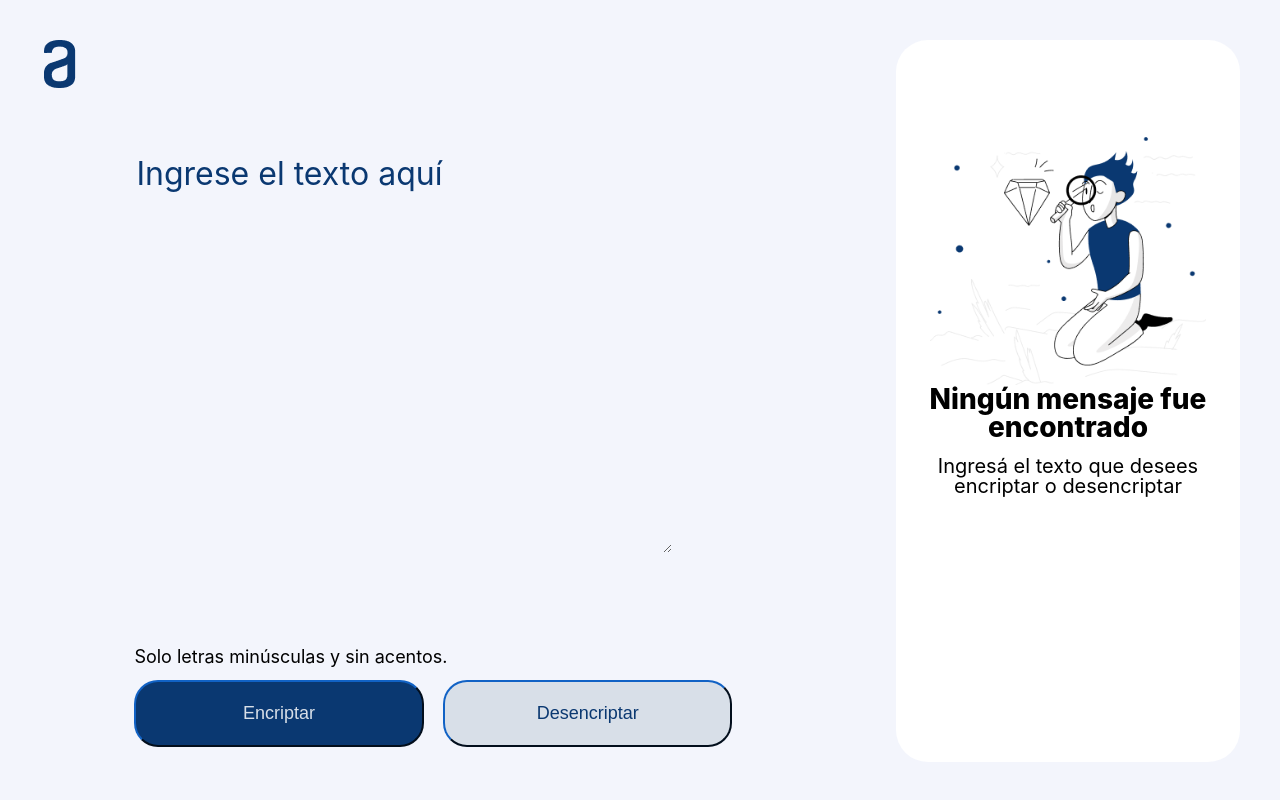
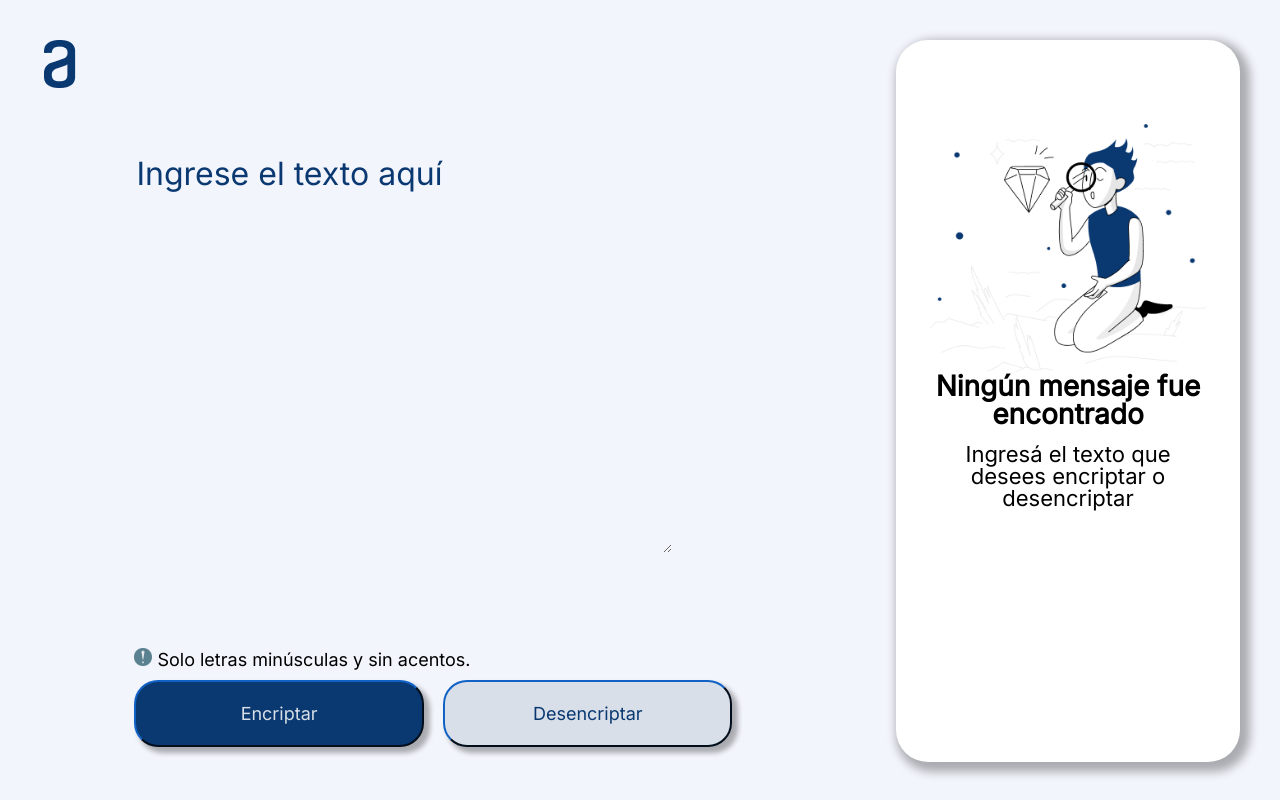
Before and after one commit to cuarty/challenge-Alura, a plain HTML site: page index.html in a window 1280 px wide. Drawn offline with Linux system fonts and the light colour scheme.

Commit message:
cuarta edicion

```diff
--- a/index.html
+++ b/index.html
@@ -18,7 +18,7 @@
                     <textarea id="texto" cols="40" rows="13" placeholder="Ingrese el texto aquí"></textarea>
                 </li>
                 <li id = "fila3-col1" class="subfila">
-                    <p>Solo letras minúsculas y sin acentos.</p>
+                    <p><img style="height: 18px;" src="logotipo-atencion.png" alt="">    Solo letras minúsculas y sin acentos.</p>
                 </li>
                 <li id = "fila4-col1" class="subfila">
                     <div class = "div2">
--- a/style.css
+++ b/style.css
@@ -1,3 +1,7 @@
+@import url('https://fonts.googleapis.com/css2?family=Inter&display=swap');
+
+
+
 body{
     background-color: #F3F5FC;
 }
@@ -21,7 +25,7 @@ li textarea{
     height: 80%;
     border: none;
     outline: none;
-    font-family: inter;
+    font-family: 'Inter', sans-serif;
     font-size: 32px;
     color:#0A3871;
     background-color: #F3F5FC;
@@ -48,7 +52,7 @@ textarea::placeholder{
 
 #fila3-col1 {
     height: 4vh;
-    font-family: inter;
+    font-family: 'Inter', sans-serif;
     font-size: 18px;
 }
 
@@ -68,6 +72,7 @@ textarea::placeholder{
 #fila4-col1 button{
     width: 95%;
     height: 67px;
+    font-family: 'Inter', sans-serif;
     font-size: 18px;
     margin-right: 24px;
     border-radius: 24px;
@@ -77,11 +82,13 @@ textarea::placeholder{
 #botonEncriptar{
     color: #D8DFE8;
     background-color: #0A3871;
+    box-shadow: 5px 5px 5px 1px rgba(0, 0, 0, 0.3);
 }
 
 #botonDesencriptar{
     color: #0A3871;
     background-color: #D8DFE8;
+    box-shadow: 5px 5px 5px 1px rgba(0, 0, 0, 0.3);
 }
 
 .col2{
@@ -99,6 +106,7 @@ textarea::placeholder{
     border-radius: 32px;
     margin-right: 40px;
     margin-bottom: 40px;
+    box-shadow: 5px 5px 10px 5px rgba(0, 0, 0, 0.3);
 }
 
 
@@ -111,6 +119,7 @@ textarea::placeholder{
 
 #textoRevelado{
         max-width: 80%;
+        font-family: 'Inter', sans-serif;
         overflow: hidden;
         word-wrap: break-word;
         margin: 0px auto 0px auto;
@@ -136,7 +145,7 @@ textarea::placeholder{
     margin: 0 auto;
     font-size: 28px;
     font-weight: 800;
-    font-family: inter;
+    font-family: 'Inter', sans-serif;
 }
 
 .col2 p{
@@ -146,8 +155,8 @@ textarea::placeholder{
     word-wrap: break-word;
     margin: 20px auto 0px auto;
     padding-bottom: 30px;
-    font-size: 20px;
-    font-family: inter;
+    font-size: 22px;
+    font-family: 'Inter', sans-serif;
 }
 
 #parrafo{
@@ -166,12 +175,14 @@ textarea::placeholder{
 #fila2-col2 button{
     width: 70%;
     height: 67px;
+    font-family: 'Inter', sans-serif;
     font-size: 18px;
     color: #0A3871;
     border-color: #0A3871;
     background-color: white;
     border-radius: 24px;
     display: none;
+    box-shadow: 5px 5px 5px 1px rgba(0, 0, 0, 0.3);
 }
 
 @media screen and (min-width : 769px) and (max-width : 1024px){
@@ -216,7 +227,6 @@ textarea::placeholder{
     li textarea {
         width: 80vw;
         height: 90%;
-
         font-size: 25px;
     }
 
```
Also changed, not shown: logotipo-atencion.png (added).
